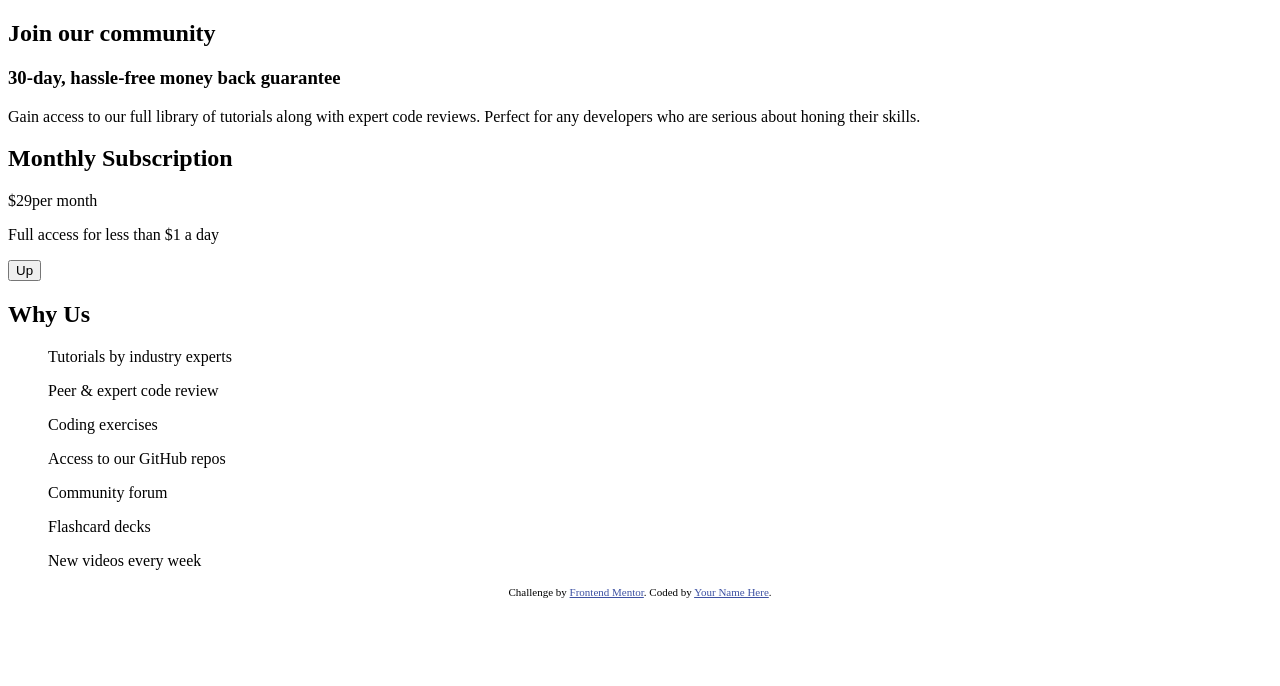
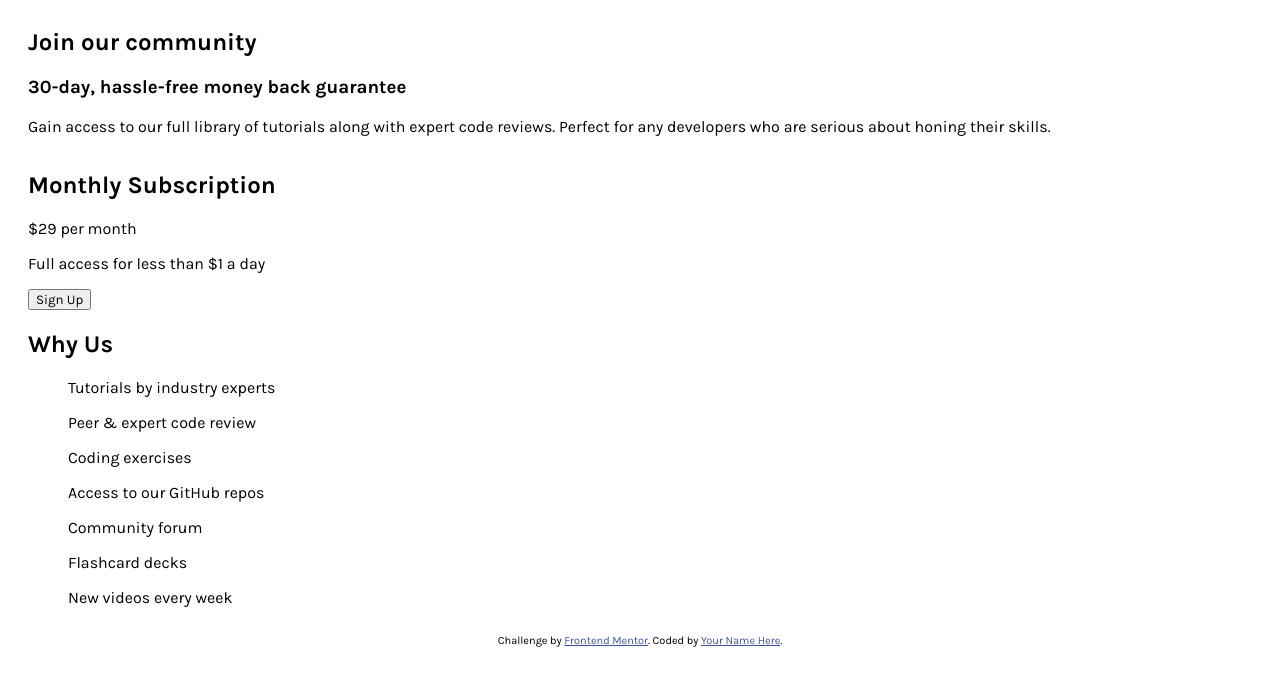
Before and after one commit to IsaacRik/Front-End-Mentor, a plain HTML site: page single-price-grid-component-master/index.html in a window 1280 px wide. Drawn offline with Linux system fonts and the light colour scheme.

Commit message:
Html Mapping mostly complete, started working on styles

```diff
--- a/single-price-grid-component-master/index.html
+++ b/single-price-grid-component-master/index.html
@@ -5,6 +5,11 @@
   <meta name="viewport" content="width=device-width, initial-scale=1.0"> <!-- displays site properly based on user's device -->
 
   <link rel="icon" type="image/png" sizes="32x32" href="./images/favicon-32x32.png">
+  <link rel="stylesheet" href="styles.css">
+
+  <link rel="preconnect" href="https://fonts.googleapis.com">
+<link rel="preconnect" href="https://fonts.gstatic.com" crossorigin>
+<link href="https://fonts.googleapis.com/css2?family=Karla:wght@400;700&display=swap" rel="stylesheet">
 
   <title>Frontend Mentor | Single Price Grid Component</title>
 
@@ -23,9 +28,9 @@
   </div>
 <div class="second_panel">
   <h2>Monthly Subscription</h2>
-  <p><span>$29</span>per month</p>
+  <p><span>$29</span> per month</p>
   <p>Full access for less than $1 a day</p>
-  <button>Up</button>
+  <button>Sign Up</button>
   </div>
 <div class="third_panel">
   <h2>Why Us</h2>
--- /dev/null
+++ b/single-price-grid-component-master/styles.css
@@ -0,0 +1,13 @@
+* {
+    font-family: 'Karla', sans-serif;
+}
+
+p {
+    font-size: 16px;
+}
+body {
+    display: flex;
+    flex-direction: column;
+    padding-left: 20px;
+    padding-right: 20px;
+}
```
